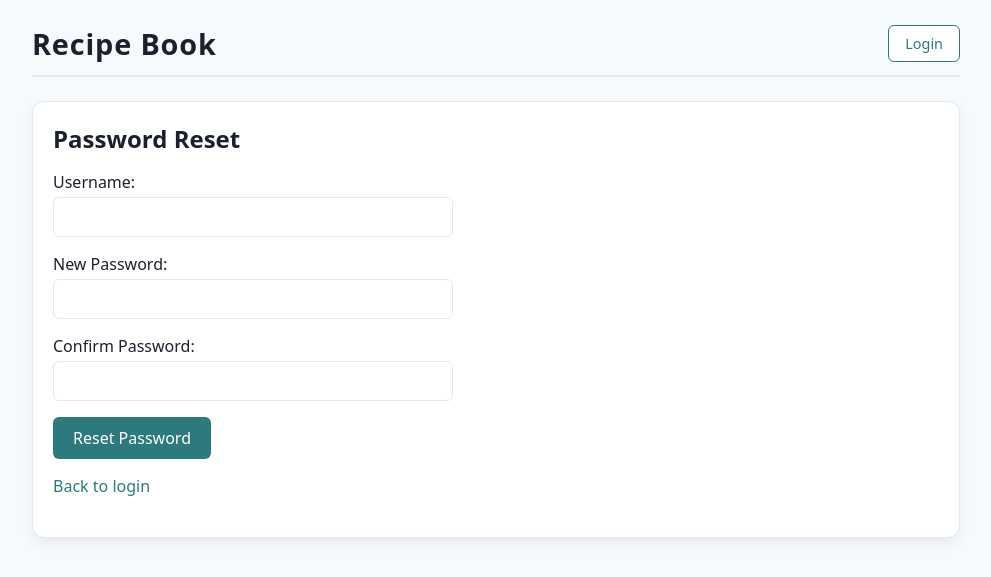
After one commit to jackwu1213/recipebook-wu-jack, a Django app: page /password-reset/ in a window 1280 px wide. The commit adds this page. Shown: the top 577 px of the page, without its empty margins (144-1135 px from the left). Run offline with Django 4.2, Linux system fonts and the light colour scheme.

Commit message:
Lab 3: Complete user management features

```diff
--- a/ledger/templates/ledger/base.html
+++ b/ledger/templates/ledger/base.html
@@ -2,7 +2,7 @@
 <html lang="en">
 <head>
     <meta charset="UTF-8">
-    <title>Recipe Book</title>
+    <title>{% block title %}Recipe Book{% endblock %}</title>
     <style>
         :root {
             --accent-color: #2c7a7b;
@@ -34,12 +34,44 @@
             border-bottom: 2px solid var(--border-color);
             margin-bottom: 24px;
             padding-bottom: 12px;
+            display: flex;
+            justify-content: space-between;
+            align-items: center;
         }
 
         header h1 {
             margin: 0;
             font-size: 1.8rem;
             letter-spacing: 0.03em;
+        }
+
+        .auth-links {
+            display: flex;
+            gap: 12px;
+        }
+
+        .auth-links a, .auth-links button {
+            padding: 8px 16px;
+            border-radius: 6px;
+            font-size: 0.9rem;
+            text-decoration: none;
+            border: 1px solid var(--accent-color);
+            background-color: white;
+            color: var(--accent-color);
+            cursor: pointer;
+            font-family: inherit;
+        }
+
+        .auth-links a:hover, .auth-links button:hover {
+            background-color: var(--accent-light);
+            text-decoration: none;
+        }
+
+        .page-heading {
+            margin-top: 0;
+            margin-bottom: 16px;
+            font-size: 1.5rem;
+            color: var(--text-color);
         }
 
         main {
@@ -65,14 +97,97 @@
             color: var(--muted-text);
             font-size: 0.95rem;
         }
+
+        .messages {
+            margin-bottom: 16px;
+        }
+
+        .message {
+            padding: 12px;
+            border-radius: 6px;
+            margin-bottom: 8px;
+        }
+
+        .message.error {
+            background-color: #fee;
+            border: 1px solid #fcc;
+            color: #c33;
+        }
+
+        .message.success {
+            background-color: #efe;
+            border: 1px solid #cfc;
+            color: #3c3;
+        }
+
+        form {
+            max-width: 400px;
+        }
+
+        .form-group {
+            margin-bottom: 16px;
+        }
+
+        label {
+            display: block;
+            margin-bottom: 4px;
+            font-weight: 500;
+        }
+
+        input[type="text"],
+        input[type="password"] {
+            width: 100%;
+            padding: 8px 12px;
+            border: 1px solid var(--border-color);
+            border-radius: 6px;
+            font-size: 1rem;
+            font-family: inherit;
+        }
+
+        button[type="submit"] {
+            padding: 10px 20px;
+            background-color: var(--accent-color);
+            color: white;
+            border: none;
+            border-radius: 6px;
+            font-size: 1rem;
+            cursor: pointer;
+            font-family: inherit;
+        }
+
+        button[type="submit"]:hover {
+            background-color: #236363;
+        }
     </style>
 </head>
 <body>
 <div class="page">
     <header>
         <h1>Recipe Book</h1>
+        <div class="auth-links">
+            {% if user.is_authenticated %}
+                <form method="post" action="{% url 'ledger:logout' %}" style="margin: 0;">
+                    {% csrf_token %}
+                    <button type="submit">Logout</button>
+                </form>
+            {% else %}
+                <a href="{% url 'ledger:login' %}">Login</a>
+            {% endif %}
+        </div>
     </header>
     <main>
+        {% if page_heading %}
+            <h2 class="page-heading">{{ page_heading }}</h2>
+        {% endif %}
+
+        {% if messages %}
+            <div class="messages">
+                {% for message in messages %}
+                    <div class="message {{ message.tags }}">{{ message }}</div>
+                {% endfor %}
+            </div>
+        {% endif %}
+
         {% block content %}{% endblock %}
     </main>
 </div>
--- /dev/null
+++ b/ledger/templates/ledger/password_reset.html
@@ -0,0 +1,32 @@
+{% extends "ledger/base.html" %}
+
+{% block title %}Password Reset - Recipe Book{% endblock %}
+
+{% block content %}
+    <h2 class="page-heading">Password Reset</h2>
+
+    <form method="post">
+        {% csrf_token %}
+
+        <div class="form-group">
+            <label for="username">Username:</label>
+            <input type="text" id="username" name="username" required>
+        </div>
+
+        <div class="form-group">
+            <label for="new_password">New Password:</label>
+            <input type="password" id="new_password" name="new_password" required>
+        </div>
+
+        <div class="form-group">
+            <label for="confirm_password">Confirm Password:</label>
+            <input type="password" id="confirm_password" name="confirm_password" required>
+        </div>
+
+        <button type="submit">Reset Password</button>
+    </form>
+
+    <p style="margin-top: 16px;">
+        <a href="{% url 'ledger:login' %}">Back to login</a>
+    </p>
+{% endblock %}
--- a/ledger/templates/ledger/recipe_detail.html
+++ b/ledger/templates/ledger/recipe_detail.html
@@ -1,7 +1,11 @@
 {% extends "ledger/base.html" %}
 
 {% block content %}
-    <h2 style="margin-top: 0;">{{ recipe.name }}</h2>
+    <h2 class="page-heading">{{ recipe.name }}</h2>
+
+    {% if recipe.author %}
+        <p class="subtitle">By {{ recipe.author.name }}</p>
+    {% endif %}
 
     <p class="subtitle">Ingredients</p>
 
--- a/ledger/templates/ledger/recipe_list.html
+++ b/ledger/templates/ledger/recipe_list.html
@@ -1,6 +1,8 @@
 {% extends "ledger/base.html" %}
 
 {% block content %}
+    <h2 class="page-heading">Recipe List</h2>
+
     <p class="subtitle">Browse the available recipes and click to view their ingredients.</p>
 
     <ul style="list-style: none; padding: 0; margin: 0;">
--- a/ledger/urls.py
+++ b/ledger/urls.py
@@ -7,4 +7,7 @@ app_name = "ledger"
 urlpatterns = [
     path("recipes/list", views.recipe_list, name="recipe_list"),
     path("recipe/<int:pk>", views.recipe_detail, name="recipe_detail"),
+    path("login/", views.user_login, name="login"),
+    path("logout/", views.user_logout, name="logout"),
+    path("password-reset/", views.password_reset, name="password_reset"),
 ]
--- a/ledger/views.py
+++ b/ledger/views.py
@@ -1,4 +1,7 @@
-from django.shortcuts import render, get_object_or_404
+from django.shortcuts import render, get_object_or_404, redirect
+from django.contrib.auth import authenticate, login, logout
+from django.contrib.auth.decorators import login_required
+from django.contrib import messages
 
 from .models import Recipe
 
@@ -9,7 +12,50 @@ def recipe_list(request):
     return render(request, "ledger/recipe_list.html", context)
 
 
+@login_required(login_url="ledger:login")
 def recipe_detail(request, pk):
     recipe = get_object_or_404(Recipe, pk=pk)
     context = {"recipe": recipe}
     return render(request, "ledger/recipe_detail.html", context)
+
+
+def user_login(request):
+    if request.method == "POST":
+        username = request.POST.get("username")
+        password = request.POST.get("password")
+        user = authenticate(request, username=username, password=password)
+
+        if user is not None:
+            login(request, user)
+            return redirect("ledger:recipe_list")
+        else:
+            messages.error(request, "Invalid username or password.")
+
+    return render(request, "ledger/login.html")
+
+
+def user_logout(request):
+    logout(request)
+    return redirect("ledger:login")
+
+
+def password_reset(request):
+    if request.method == "POST":
+        username = request.POST.get("username")
+        new_password = request.POST.get("new_password")
+        confirm_password = request.POST.get("confirm_password")
+
+        if new_password != confirm_password:
+            messages.error(request, "Passwords do not match.")
+        else:
+            try:
+                from django.contrib.auth.models import User
+                user = User.objects.get(username=username)
+                user.set_password(new_password)
+                user.save()
+                messages.success(request, "Password reset successfully. Please login with your new password.")
+                return redirect("ledger:login")
+            except User.DoesNotExist:
+                messages.error(request, "User not found.")
+
+    return render(request, "ledger/password_reset.html")
--- a/recipebook/urls.py
+++ b/recipebook/urls.py
@@ -16,8 +16,10 @@ Including another URLconf
 """
 from django.contrib import admin
 from django.urls import include, path
+from django.views.generic import RedirectView
 
 urlpatterns = [
     path("admin/", admin.site.urls),
+    path("", RedirectView.as_view(pattern_name="ledger:recipe_list", permanent=False)),
     path("", include("ledger.urls")),
 ]
```
Also changed, not shown: ledger/admin.py (+9 -2 lines), ledger/models.py (+13 -0 lines), ledger/templates/ledger/login.html (added, +27 -0 lines), README.md (added), db.sqlite3, ledger/migrations/0002_recipe_created_on_recipe_updated_on_profile_and_more.py (added).
